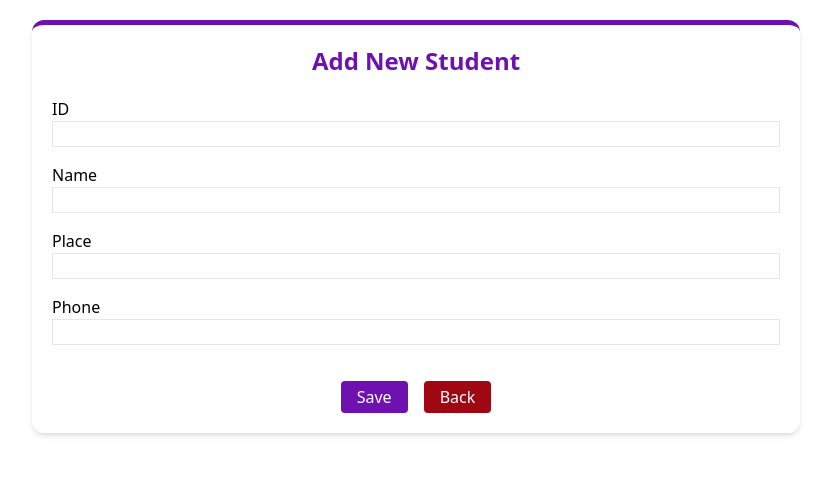
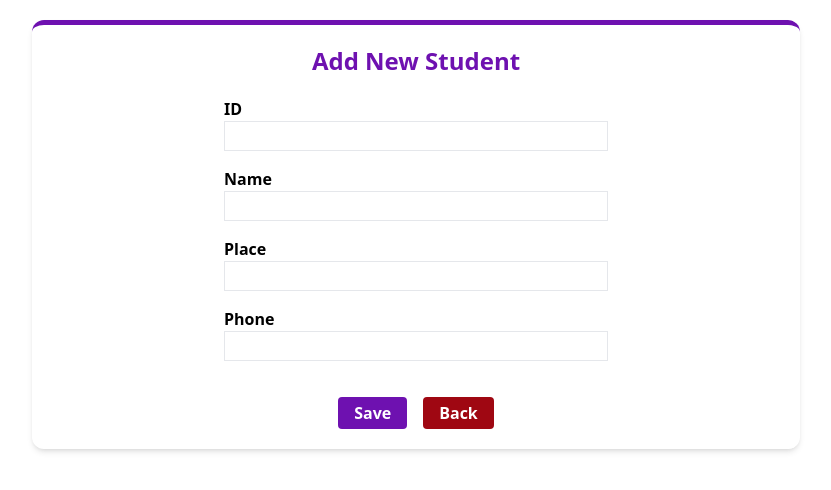
Before and after one commit to iAngkur/student-data, a React (Vite) app: page /student/create in a window 1280 px wide. Shown: the top 490 px of the page, without its empty margins (224-1055 px from the left). Built offline with nearby package versions, Linux system fonts and the light colour scheme.

Commit message:
feat(CreateStudent): enhance form submission with validation and state management
- added form submission with proper validations
- navigate to home after saving new student entry
- linked all the input fields with respective states

```diff
--- a/src/components/CreateStudent.tsx
+++ b/src/components/CreateStudent.tsx
@@ -1,19 +1,68 @@
-import React from "react";
-import { Link } from "react-router-dom";
+import React, { FormEventHandler, useState } from "react";
+import { Link, useNavigate } from "react-router-dom";
+import {
+  showErrorToast,
+  showSuccessToast,
+  showWarningToast,
+} from "../utils/toast";
 
 export default function CreateStudent() {
+  const [id, setId] = useState("");
+  const [name, setName] = useState("");
+  const [place, setPlace] = useState("");
+  const [phone, setPhone] = useState("");
+
+  const navigate = useNavigate();
+
+  const handleOnSubmit: FormEventHandler<HTMLFormElement> = (e) => {
+    e.preventDefault();
+
+    if (!id || !name || !place || !phone) {
+      showWarningToast("Please fill all fields!");
+      return;
+    }
+
+    const newStudent = { id, name, place, phone };
+
+    fetch("http://localhost:9000/students", {
+      method: "POST",
+      headers: {
+        "Content-Type": "application/json",
+      },
+      body: JSON.stringify(newStudent),
+    })
+      .then((res) => {
+        if (!res.ok) throw new Error("Failed to save new student entry!");
+
+        showSuccessToast("Data saved successfully!");
+
+        setId("");
+        setName("");
+        setPlace("");
+        setPhone("");
+
+        navigate("/");
+      })
+      .catch((err) => showErrorToast(err.message));
+  };
+
   return (
     <div className="w-xl lg:w-3xl shadow-md mt-5 mx-auto p-5 border-t-5 border-purple-800 rounded-xl">
       <h2 className="text-center mb-5 text-purple-800 text-2xl font-bold">
         Add New Student
       </h2>
-      <form className="*:w-full [&>input]:mb-4">
+      <form
+        onSubmit={handleOnSubmit}
+        className="w-lg md:w-sm mx-auto *:w-full [&>input]:mb-4 [&>input]:px-2 [&>input]:py-1 font-semibold [&>input]:text-gray-600 [&>input]:text-sm"
+      >
         <label htmlFor="id">ID</label>
         <input
           type="text"
           id="id"
           name="id"
           className="border border-gray-200"
+          value={id}
+          onChange={(e) => setId(e.target.value)}
         />
         <label htmlFor="name">Name</label>
         <input
@@ -21,6 +70,8 @@ export default function CreateStudent() {
           id="name"
           name="name"
           className="border border-gray-200"
+          value={name}
+          onChange={(e) => setName(e.target.value)}
         />
         <label htmlFor="place">Place</label>
         <input
@@ -28,6 +79,8 @@ export default function CreateStudent() {
           id="place"
           name="place"
           className="border border-gray-200"
+          value={place}
+          onChange={(e) => setPlace(e.target.value)}
         />
         <label htmlFor="phone">Phone</label>
         <input
@@ -35,12 +88,16 @@ export default function CreateStudent() {
           id="phone"
           name="phone"
           className="border border-gray-200"
+          value={phone}
+          onChange={(e) => setPhone(e.target.value)}
         />
         <div
           className="mt-5 flex justify-center *:px-4 *:py-1 gap-4 text-white *:rounded  *:cursor-pointer *:hover:scale-105 *:duration-300
         *:ease-in"
         >
-          <button className="bg-purple-800">Save</button>
+          <button type="submit" className="bg-purple-800">
+            Save
+          </button>
           <Link to="/" className="bg-red-800">
             Back
           </Link>
```
